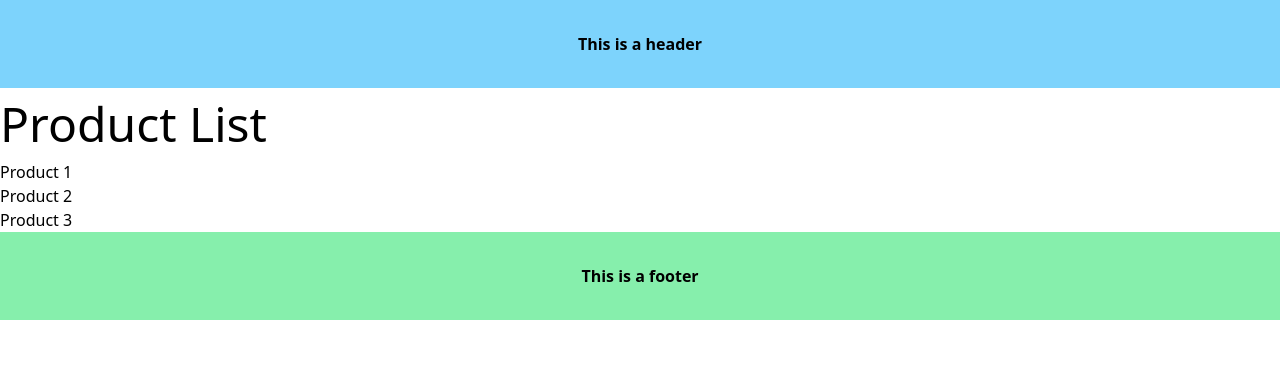
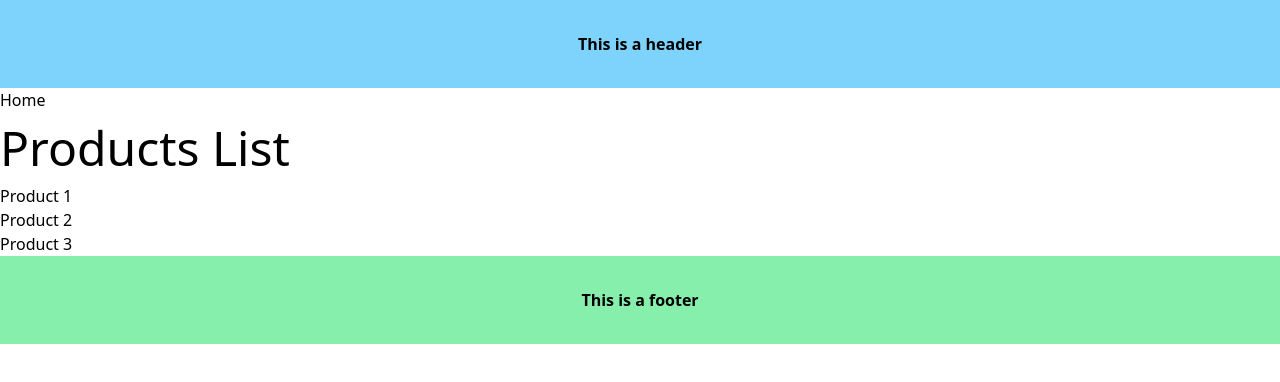
Before and after one commit to HamzaShabir0786/NEXT_JS, a Next.js app: page /products in a window 1280 px wide. Shown: the top 382 px of the page. Built offline with nearby package versions, Linux system fonts and the light colour scheme.

Commit message:
add til 19

```diff
--- a/src/app/about/page.tsx
+++ b/src/app/about/page.tsx
@@ -1,5 +1,6 @@
 import { Metadata } from "next";
 export const metadata: Metadata = {
+  // absolete: "by hamza", we don't need to define absolute in layout file, we create absolute in seperate file
   title: "about page",
   description: "Generated by Hamzi",
 };
--- a/src/app/page.tsx
+++ b/src/app/page.tsx
@@ -1,9 +1,13 @@
 // import Image from "next/image";
+import Link from "next/link";
 
 export default function Home() {
   return (
     <div>
       <h1>Hello World!</h1>
+      <Link href="/blog">Blog</Link>
+      {/* <Link href={"/blog"}>Blog</Link> both are correct method to navigate links */}
+      <Link href="/products">Products</Link>
     </div>
   );
 }
--- a/src/app/products/page.tsx
+++ b/src/app/products/page.tsx
@@ -1,13 +1,23 @@
 // we will see Dynamic routes in this folder
 // and as well as we will see nested dynamic routes
-
+import Link from "next/link";
 export default function ProductList() {
   return (
     <>
-      <h1>Product List</h1>
-      <h2>Product 1</h2>
-      <h2>Product 2</h2>
-      <h2>Product 3</h2>
+      <Link href={"/"}>Home</Link>
+      <h1>Products List</h1>
+      <h2>
+        <Link href={"products/1"}>Product 1</Link>
+      </h2>
+      <h2>
+        <Link href={"products/2"}>Product 2</Link>
+      </h2>
+      <h2>
+        <Link href={"products/3"} replace>
+          Product 3
+        </Link>{" "}
+        {/*replace is act as a back button let's see on browser*/}
+      </h2>
     </>
   );
 }
```
